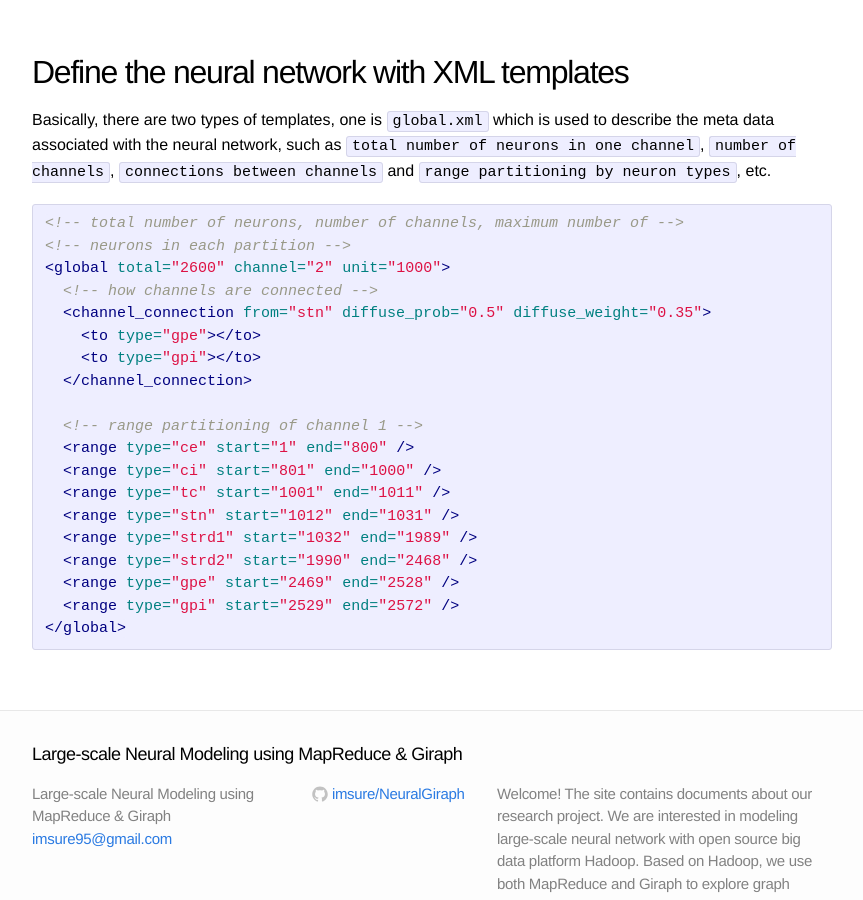
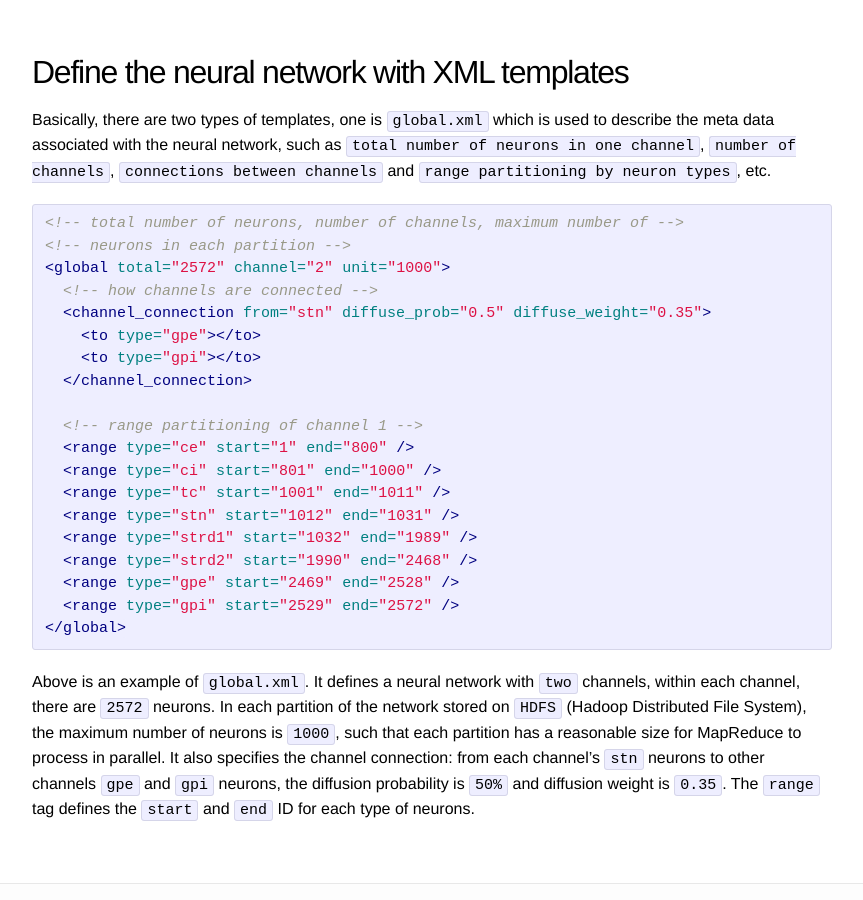
Before and after one commit to imsure/NeuralGiraph, a Jekyll site: the page built from _posts/2014-07-08-generate-neural-network.markdown, in a window 1280 px wide and 900 px high, scrolled down 789 px. Shown: the whole window, without its empty margins (208-1071 px from the left). Built offline with Jekyll 4.4.1, drawn with Linux system fonts in a browser that asks for light colours.

Commit message:
add xml code

```diff
--- a/_posts/2014-07-08-generate-neural-network.markdown
+++ b/_posts/2014-07-08-generate-neural-network.markdown
@@ -26,7 +26,7 @@
 {% highlight xml %}
 <!-- total number of neurons, number of channels, maximum number of -->
 <!-- neurons in each partition -->
-<global total="2600" channel="2" unit="1000">
+<global total="2572" channel="2" unit="1000">
   <!-- how channels are connected -->
   <channel_connection from="stn" diffuse_prob="0.5" diffuse_weight="0.35">
     <to type="gpe"></to>
@@ -44,3 +44,13 @@
   <range type="gpi" start="2529" end="2572" />
 </global>
 {% endhighlight %}
+
+Above is an example of `global.xml`. It defines a neural network with
+`two` channels, within each channel, there are `2572` neurons. In each
+partition of the network stored on `HDFS` (Hadoop Distributed File
+System), the maximum number of neurons is `1000`, such that each
+partition has a reasonable size for MapReduce to process in
+parallel. It also specifies the channel connection: from each
+channel's `stn` neurons to other channels `gpe` and `gpi` neurons, the
+diffusion probability is `50%` and diffusion weight is `0.35`. The
+`range` tag defines the `start` and `end` ID for each type of neurons.
```
